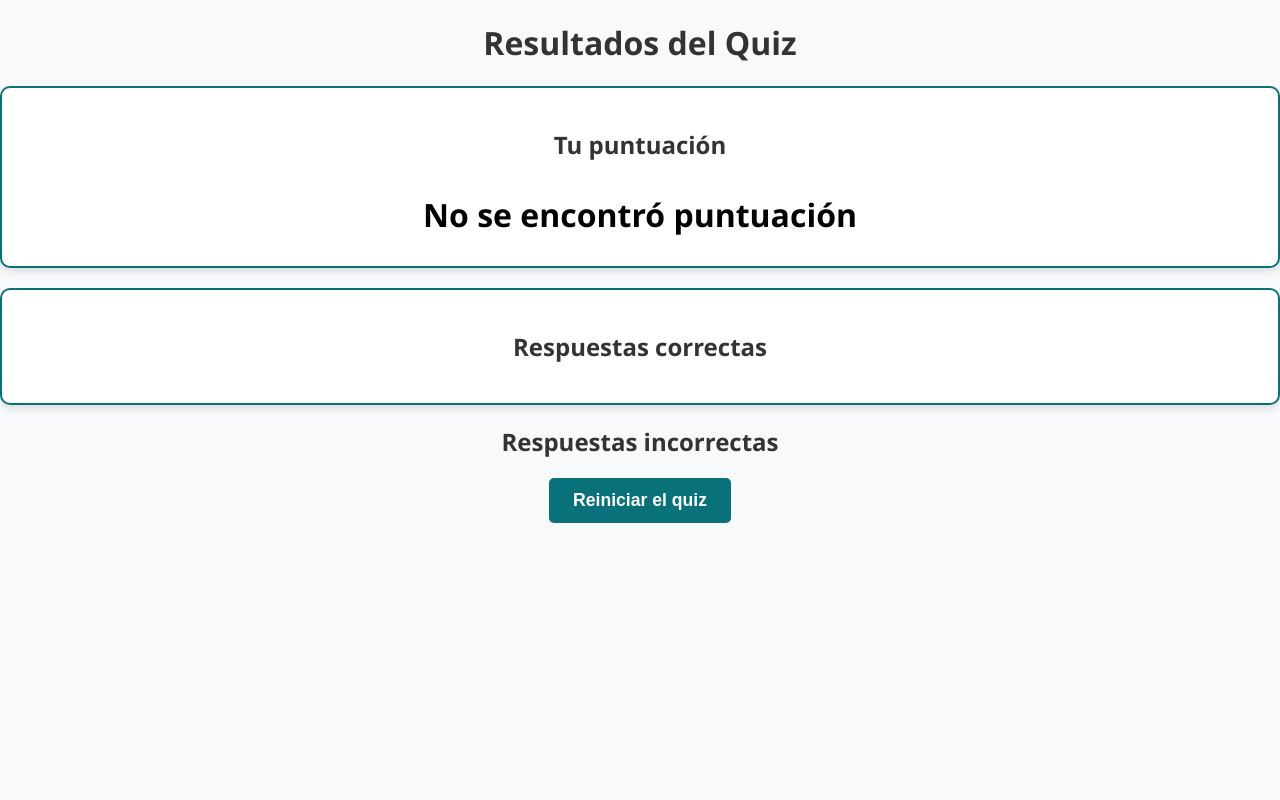
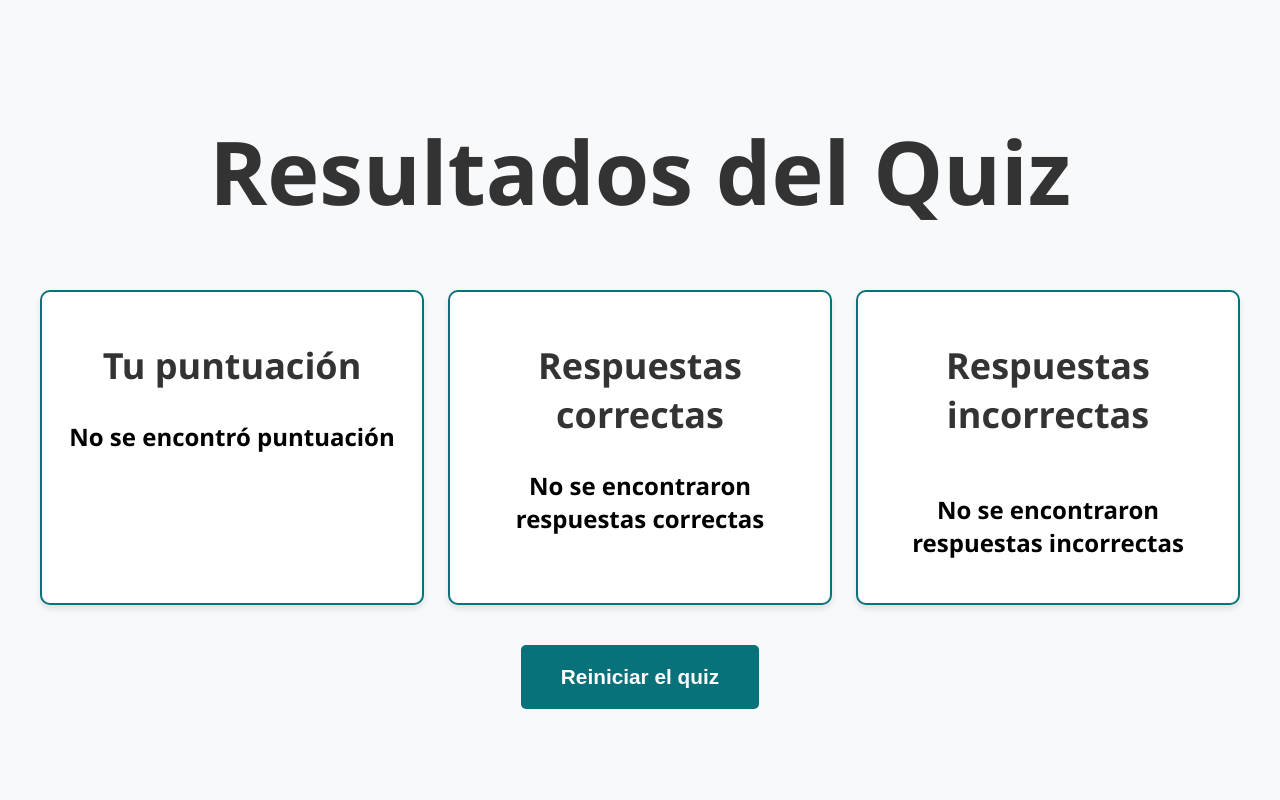
Before and after one commit to vcaicedo12/Quizz_HR, a Flask app: page /resultado in a window 1280 px wide. Run offline with Flask 3, Linux system fonts and the light colour scheme.

Commit message:
Logica completada - Pantalla Resultados Terminada

```diff
--- a/static/css/resultado.css
+++ b/static/css/resultado.css
@@ -4,61 +4,55 @@ body {
   margin: 0;
   padding: 0;
   background-color: #f8f9fa;
+  display: flex;
+  flex-direction: column;
+  justify-content: center;
+  align-items: center;
+  height: 100vh;
 }
 
-h1, h2 {
-  text-align: center;
+h1 {
+  font-size: 5.5em;
+  color: #333;
+  margin-top: 20px;
+}
+
+h2 {
   color: #333;
 }
 
-/* Sección de puntuación */
-.puntuacion {
-  border: 2px solid #056f77fa;
-  border-radius: 10px;
-  padding: 20px;
-  text-align: center;
-  background-color: #fff;
-  margin-bottom: 20px;
-  box-shadow: 0 4px 6px rgba(0, 0, 0, 0.1);
+/* Contenedor para las secciones de puntuación y respuestas */
+.container {
+  display: flex;
+  justify-content: space-between;
+  flex-wrap: wrap;
+  max-width: 1200px;
+  margin: 0 auto;
 }
 
-#puntuacion-total {
-  font-size: 2em;
-  font-weight: bold;
-  margin-bottom: 10px;
-}
-
-#puntuacion-porcentaje {
-  font-style: italic;
-  color: #666;
-}
-
-/* Sección de respuestas */
-.respuestas {
+/* Tarjetas de puntuación, respuestas correctas e incorrectas */
+.puntuacion, .respuestas, .respuestas-incorrectas {
+  flex: 0 0 calc(30% - 20px);
   border: 2px solid #056f77fa;
   border-radius: 10px;
   padding: 20px;
   background-color: #fff;
   margin-bottom: 20px;
   box-shadow: 0 4px 6px rgba(0, 0, 0, 0.1);
+  text-align: center;
+  font-weight: bold;
+  font-size: 1.5em;
 }
 
-ul {
-  list-style: none;
-  padding: 0;
-}
-
-li {
-  margin-bottom: 10px;
-  color: #333;
+.respuestas-incorrectas {
+  display: flex;
+  flex-direction: column;
 }
 
 /* Botón de reinicio */
 #reiniciar-boton {
-  margin: 0 auto;
-  display: block;
-  padding: 12px 24px;
-  font-size: 1.1em;
+  padding: 20px 40px;
+  font-size: 1.3em;
   font-weight: bold;
   border: none;
   border-radius: 5px;
@@ -71,3 +65,22 @@ li {
 #reiniciar-boton:hover {
   background-color: #056f77;
 }
+
+/* Estilos adicionales */
+ul {
+  list-style: none;
+  padding: 0;
+}
+
+li {
+  margin-bottom: 10px;
+  color: #333;
+}
+
+/* Estilo para centrar el botón */
+.centered {
+  display: flex;
+  justify-content: center;
+  align-items: center;
+  margin-top: 20px;
+}
--- /dev/null
+++ b/static/jss/obtener_datos.js
@@ -0,0 +1,34 @@
+document.addEventListener('DOMContentLoaded', function() {
+  // Obtener la puntuación total del Local Storage
+  const puntuacionTotal = localStorage.getItem('puntuacionTotal');
+
+  // Mostrar la puntuación total en el elemento con el id "puntuacion-total"
+  const puntuacionTotalElement = document.getElementById('puntuacion-total');
+  if (puntuacionTotalElement && puntuacionTotal !== null) {
+    puntuacionTotalElement.textContent = puntuacionTotal;
+  } else {
+    puntuacionTotalElement.textContent = 'No se encontró puntuación';
+  }
+
+  // Obtener el contador de respuestas correctas del Local Storage
+  const respuestasCorrectas = localStorage.getItem('respuestasCorrectas');
+
+  // Mostrar el contador de respuestas correctas en la sección con el id "respuestas-correctas"
+  const respuestasCorrectasElement = document.getElementById('respuestas-correctas');
+  if (respuestasCorrectasElement && respuestasCorrectas !== null) {
+    respuestasCorrectasElement.textContent = respuestasCorrectas;
+  } else {
+    respuestasCorrectasElement.textContent = 'No se encontraron respuestas correctas';
+  }
+
+  // Obtener el contador de respuestas incorrectas del Local Storage
+  const respuestasIncorrectas = localStorage.getItem('respuestasIncorrectas');
+
+  // Mostrar el contador de respuestas incorrectas en la sección con el id "respuestas-incorrectas"
+  const respuestasIncorrectasElement = document.getElementById('respuestas-incorrectas');
+  if (respuestasIncorrectasElement && respuestasIncorrectas !== null) {
+    respuestasIncorrectasElement.textContent = respuestasIncorrectas;
+  } else {
+    respuestasIncorrectasElement.textContent = 'No se encontraron respuestas incorrectas';
+  }
+});
--- a/static/jss/obtener_puntaje.js
+++ /dev/null
@@ -1,12 +0,0 @@
-document.addEventListener('DOMContentLoaded', function() {
-    // Obtener la puntuación total del localStorage
-    const puntuacionTotal = localStorage.getItem('puntuacionTotal');
-
-    // Mostrar la puntuación total en el elemento con el id "puntuacion-total"
-    const puntuacionTotalElement = document.getElementById('puntuacion-total');
-    if (puntuacionTotalElement && puntuacionTotal !== null) {
-      puntuacionTotalElement.textContent =  puntuacionTotal;
-    } else {
-      puntuacionTotalElement.textContent = 'No se encontró puntuación';
-    }
-  });
--- a/templates/resultados.html
+++ b/templates/resultados.html
@@ -12,6 +12,7 @@
   </header>
 
   <main>
+    <div class="container">
       <section class="puntuacion">
         <h2>Tu puntuación</h2>
         <p id="puntuacion-total"></p>
@@ -26,10 +27,12 @@
         <h2>Respuestas incorrectas</h2>
         <ul id="respuestas-incorrectas"></ul>
       </section>
-
+    </div>
+    <div class="centered">
       <button id="reiniciar-boton">Reiniciar el quiz</button>
+    </div>
   </main>
 
-  <script src="{{ url_for('static', filename='jss/obtener_puntaje.js') }}"></script>
+  <script src="{{ url_for('static', filename='jss/obtener_datos.js') }}"></script>
 </body>
 </html>
```
Also changed, not shown: static/jss/preguntas.js (+8 -0 lines). Lines whose indentation alone changed are shown as unchanged.
